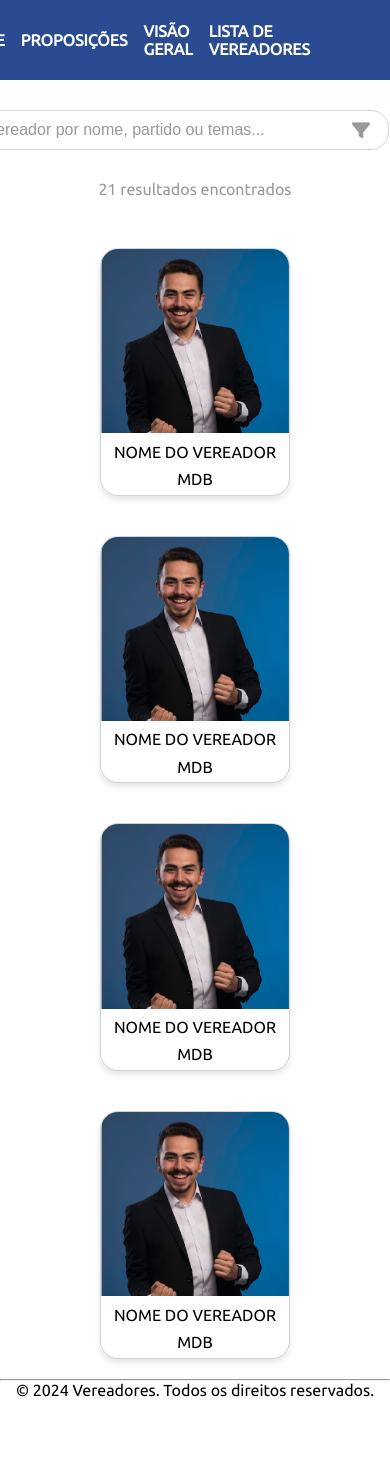
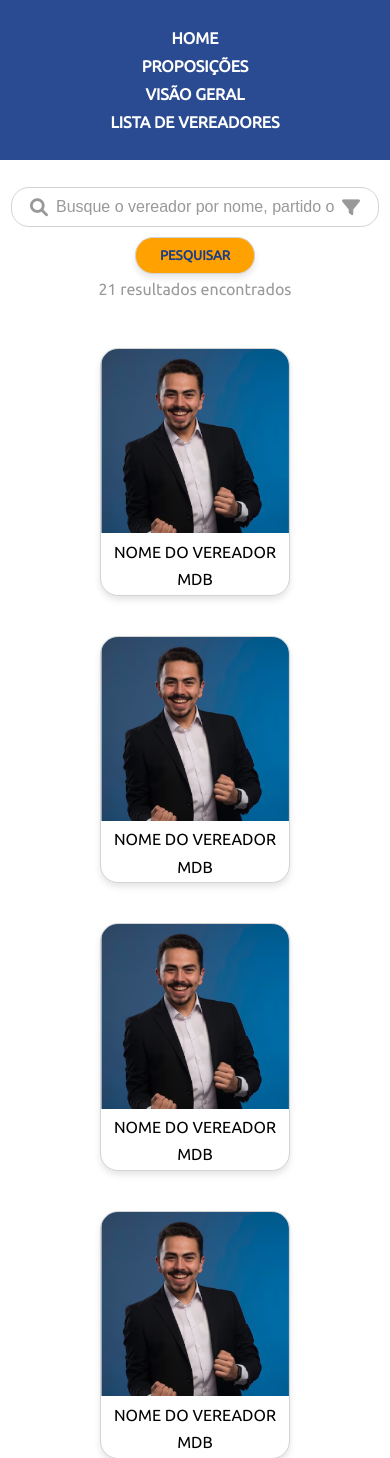
Before and after one commit to nicolygz/the-devs-department, a Flask app: page /lista-vereadores in a window 390 px wide; the page is wider, and only the part inside the window is pictured. Shown: the top 1458 px of that part. Before the commit the page ends 1397 px from the top of that part, so only its background shows below. Run offline with Flask 3, Linux system fonts and the light colour scheme.

Commit message:
Criado Css para Responsividade da Navbar

```diff
--- a/flask-project/static/lista-vereadores.css
+++ b/flask-project/static/lista-vereadores.css
@@ -60,7 +60,6 @@
     gap: 10px;
     text-align: center;
     justify-content: space-around;
-    grid-template-columns: 80% 20%;
 }
 
 .search-container {
@@ -68,7 +67,6 @@
     border: 1px solid #D2D4D4;
     border-radius: 18px;
     padding: 10px 8px;
-    position: relative;
     display: flex;
     align-items: center;
 }
@@ -126,3 +124,16 @@
     justify-content: center;
     color: #999;
 }
+
+/* PARA TELAS MENORES*/
+@media screen and (max-width: 800px) {
+    .search-container {
+        display: flex;
+        flex-wrap: wrap;
+        width: 350px;
+    }
+
+    .filtro-container {
+        flex-wrap: wrap;
+    }
+}
--- a/flask-project/static/styles.css
+++ b/flask-project/static/styles.css
@@ -29,6 +29,8 @@ body {
     width: 100%;
     height: 5rem;
     justify-content: flex-end;
+    position: absolute;
+    z-index: 1;
 }
 
 .flex-container{
@@ -39,6 +41,7 @@ body {
 }
 .content{
     min-height: 80vh;
+    padding-top: 80px;
 }
 
 footer{
@@ -61,5 +64,27 @@ main {
     left: 0;
     width: 100%;
     height: 100%;
-    z-index: -1;
 }
+
+/* PARA TELAS MENORES*/
+@media screen and (max-width: 800px) {
+
+    .flex-container {
+        flex-direction: column;
+        align-items: center;
+        justify-content: center;
+        gap: 10px;
+    }
+
+    .navbar {
+        height: 160px;
+    }
+
+    .navbar-ul-none {
+        margin: 0;
+    }
+
+    .content {
+        padding-top: 180px;
+    }
+}
--- a/flask-project/templates/lista-vereadores.html
+++ b/flask-project/templates/lista-vereadores.html
@@ -9,15 +9,15 @@
 {% endblock %}
 
 {% block content %}
-    <div class="content-flex">
-        <div class="filtro-container">
+    <div styles="padding-top: 80px;" class="content-flex">
+        <form class="filtro-container">
              <div class="search-container">
                 <i class="fas fa-search search-icon"></i>
                 <input type="text" class="search-input" placeholder="Busque o vereador por nome, partido ou temas...">
                 <i class="fas fa-filter filter-icon"></i> <!-- Ícone de filtro -->
              </div>
             <button type="button" class="custom-button">Pesquisar</button>
-        </div>
+        </form>
     </div>
     <div class="resultados-encontrados">21 resultados encontrados</div>
     <div class="card-container">
```
Also changed, not shown: 1 other file.
